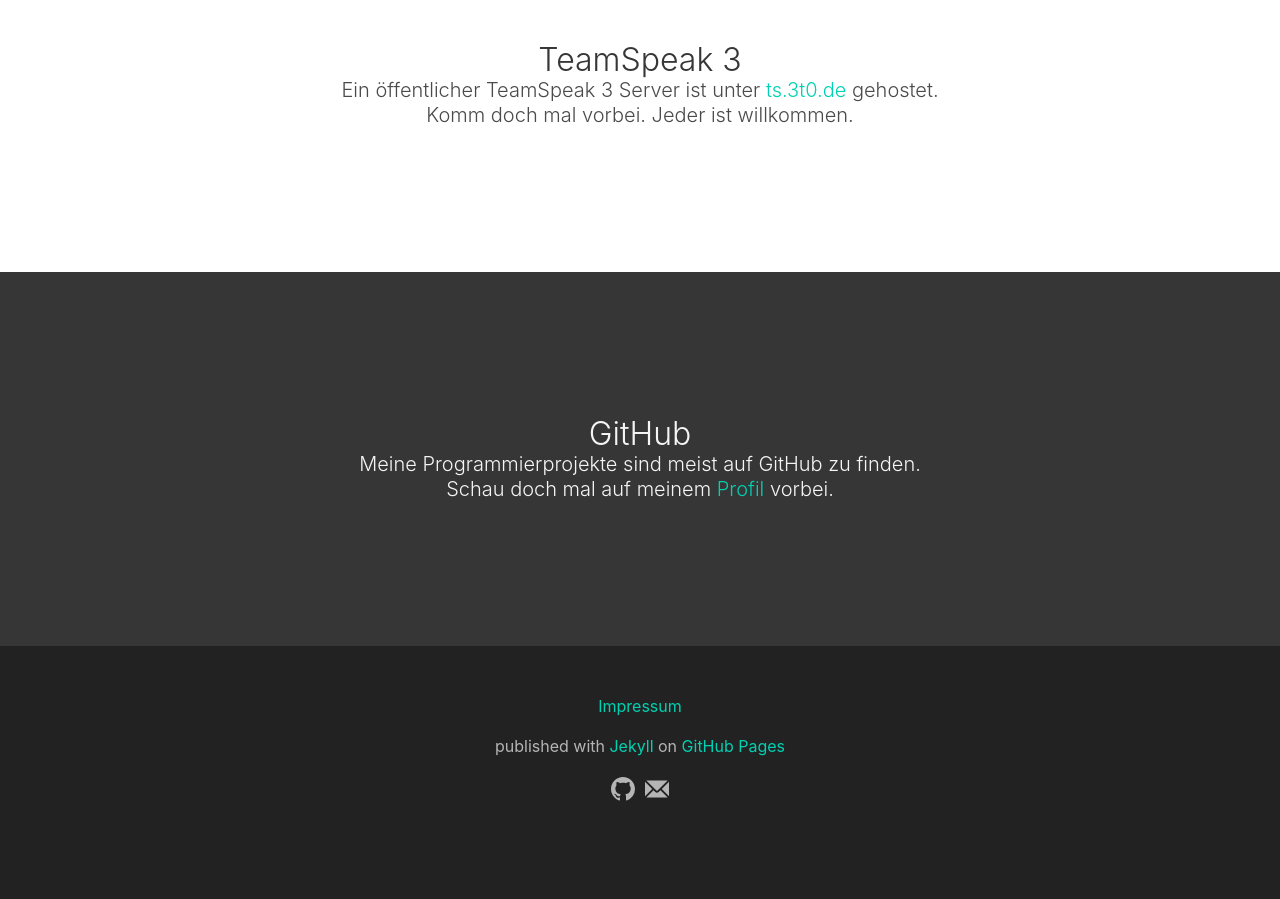
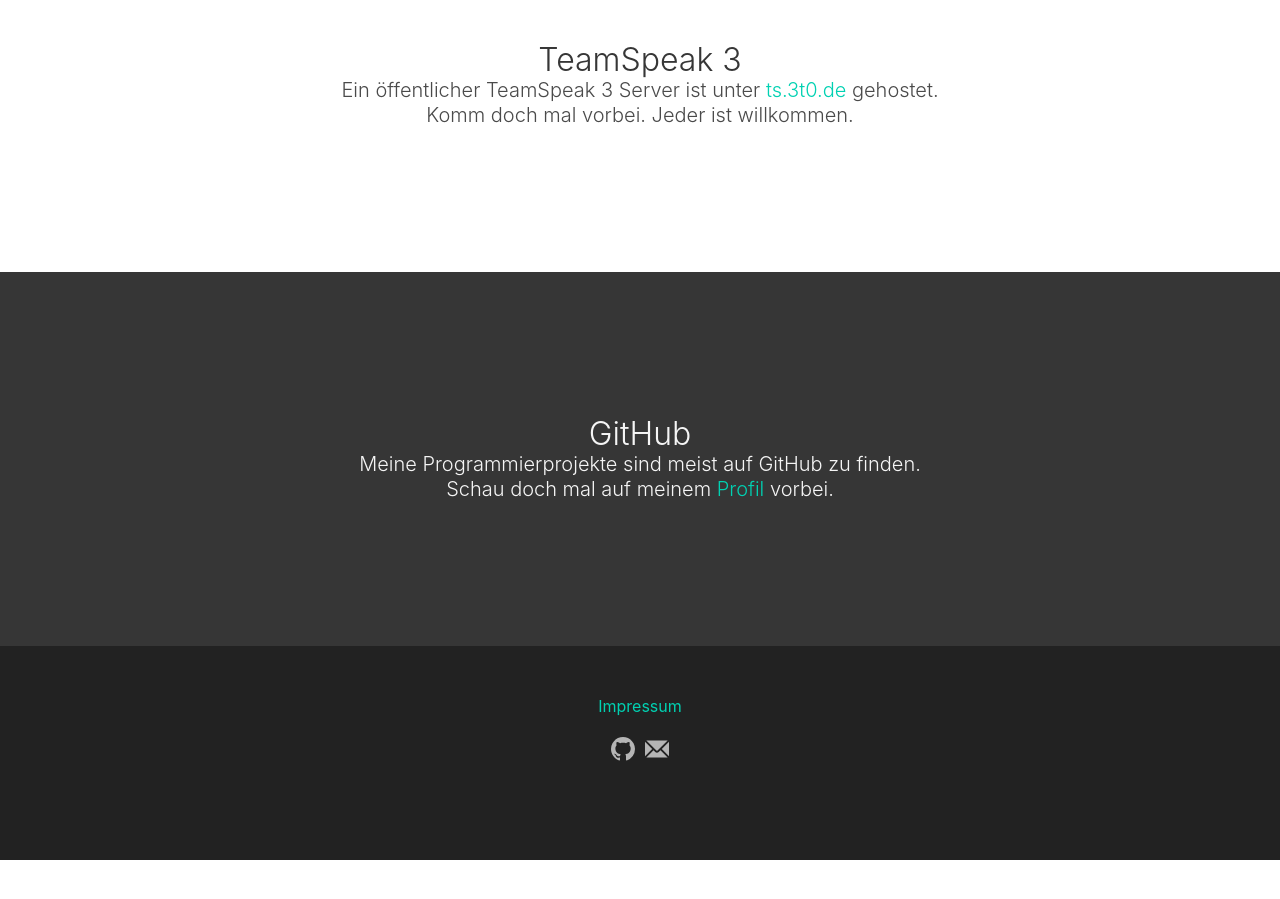
Before and after one commit to EdJoPaTo/edjopato.de, a Jekyll site: the page built from index.html, in a window 1280 px wide and 900 px high, scrolled down 3579 px. Built offline with Jekyll 4.4.1, drawn with Linux system fonts in a browser that asks for light colours; after the commit the page ends 4439 px from its top, so only the background shows below that.

Commit message:
feat: Footer Inhalt über Jekyll und GitHub Pages entfernen
Wird nicht mehr über GitHub Pages gehostet und wen es interessiert, der schaut in den Blog

```diff
--- a/_includes/footer.html
+++ b/_includes/footer.html
@@ -11,9 +11,6 @@
       </p>{% endif %}
       <p>
         <a href="/impressum/">Impressum</a>
-      </p>
-      <p>
-        published with <a href="//jekyllrb.com/" target="_blank">Jekyll</a> on <a href="//pages.github.com" target="_blank">GitHub Pages</a>
       </p>
       <p>
         <a href="https://github.com/{{ site.github_username }}" target="_blank" aria-label="GitHub">
```
